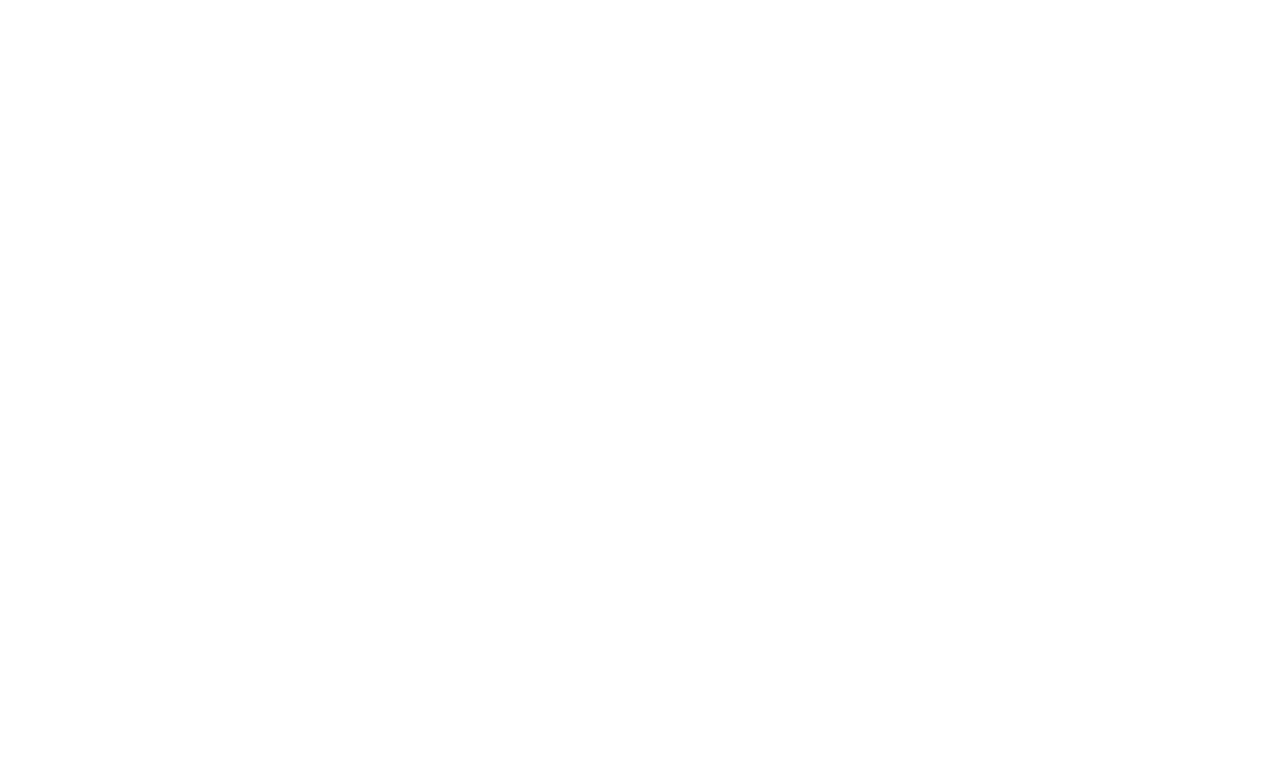
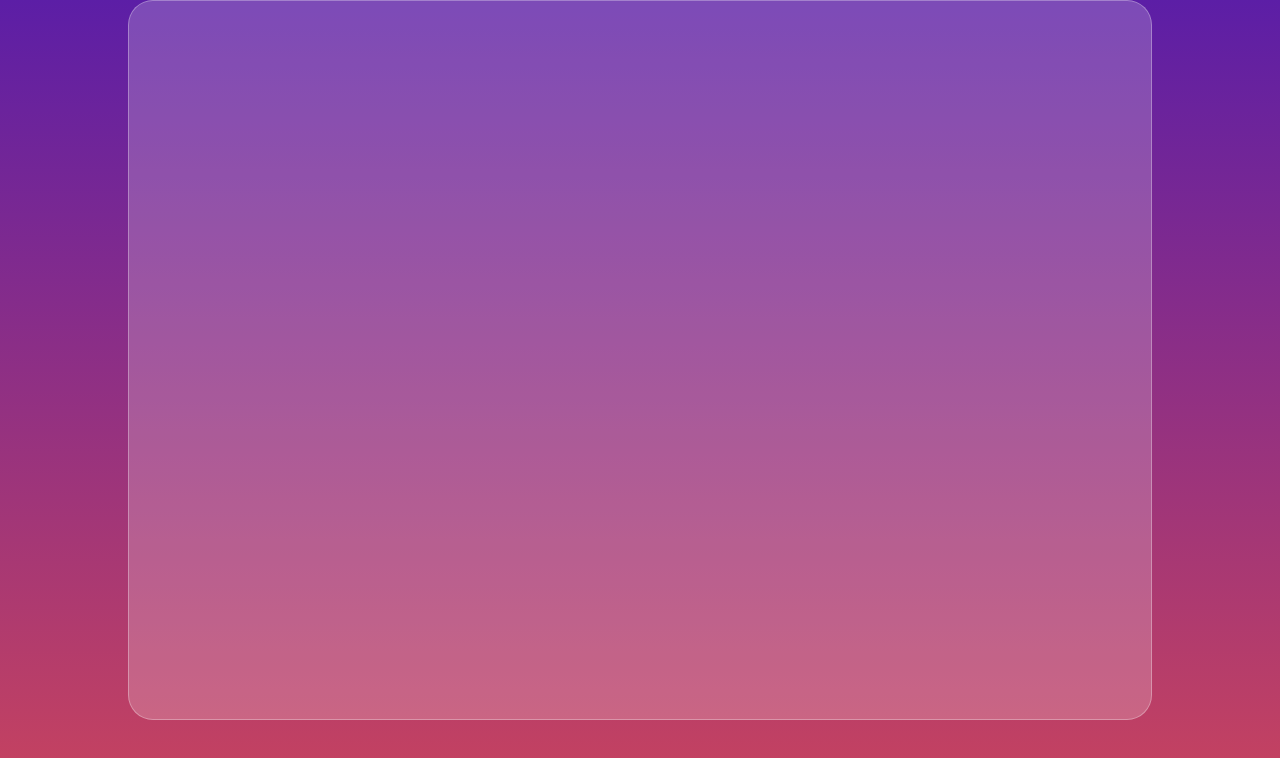
Before and after one commit to kurakke/OnkanNext, a Next.js app: page /result in a window 1280 px wide. Shown: the top 758 px of the page. Built offline with nearby package versions, Linux system fonts and the light colour scheme.

Commit message:
取り敢えずid持たせた

```diff
--- a/pages/result.tsx
+++ b/pages/result.tsx
@@ -1,12 +1,30 @@
 import React from "react";
-import {css} from "@emotion/react";
+import { css } from "@emotion/react";
+
+const all = css`
+  margin: 0px;
+  padding: 0px;
+  background-image: linear-gradient(to bottom, #5c1ea6 0%, #c8435e 100%);
+  width: 100vw;
+  height: 100vh;
+`;
+const glass = css`
+  width: 80vw;
+  height: 90vh;
+  background-color: rgba(255, 255, 255, 0.2);
+  margin: 0 auto;
+  top: 80px;
+  border: 1px solid rgba(255, 255, 255, 0.3);
+  filter: drop-shadow(3px 3px 3px 0 rgba(0, 0, 0, 0.8));
+  border-radius: 25px;
+`;
 
 const Result = () => {
-    return(
-        <div>
-
-        </div>
-    );
-}
+  return (
+    <div css={all}>
+      <div css={glass}></div>
+    </div>
+  );
+};
 
 export default Result;
```
Also changed, not shown: pages/game.tsx (+16 -16 lines), pages/main.tsx (+6 -6 lines).
